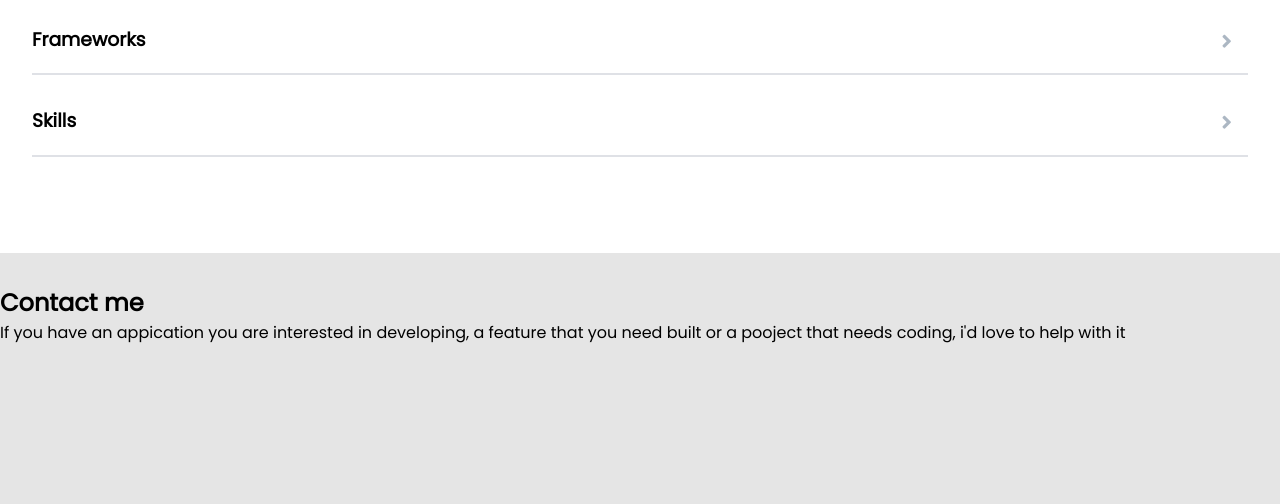
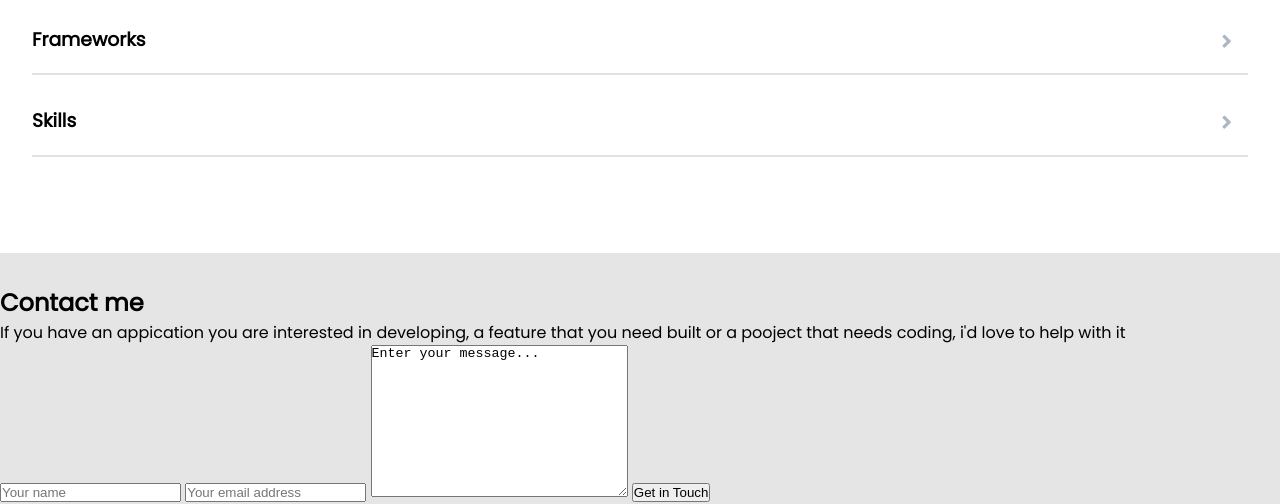
Before and after one commit to muneebulrehman/Portfolio-Project, a website: page index.html in a window 1280 px wide. Shown: the part 6879-7383 px from the top of the page. Before the commit the page ends 7224 px from the top, so only its background shows below. Drawn offline with Linux system fonts and the light colour scheme.

Commit message:
Update markup for footer section

```diff
--- a/index.html
+++ b/index.html
@@ -275,6 +275,12 @@
 					with it
 				</p>
 			</div>
+			<form action="https://formspree.io/f/mpzbayyq" method="post">
+				<input name="name" id="name" type="text" placeholder="Your name" maxlength="30" required>
+				<input name="email" id="email" type="email" placeholder="Your email address" required>
+				<textarea name="message" id="message" cols="30" rows="10" maxlength="500" required>Enter your message...</textarea>
+				<input class="submit-btn" type="submit" value="Get in Touch">
+			</form>
 		</footer>
 	</body>
 </html>
```
